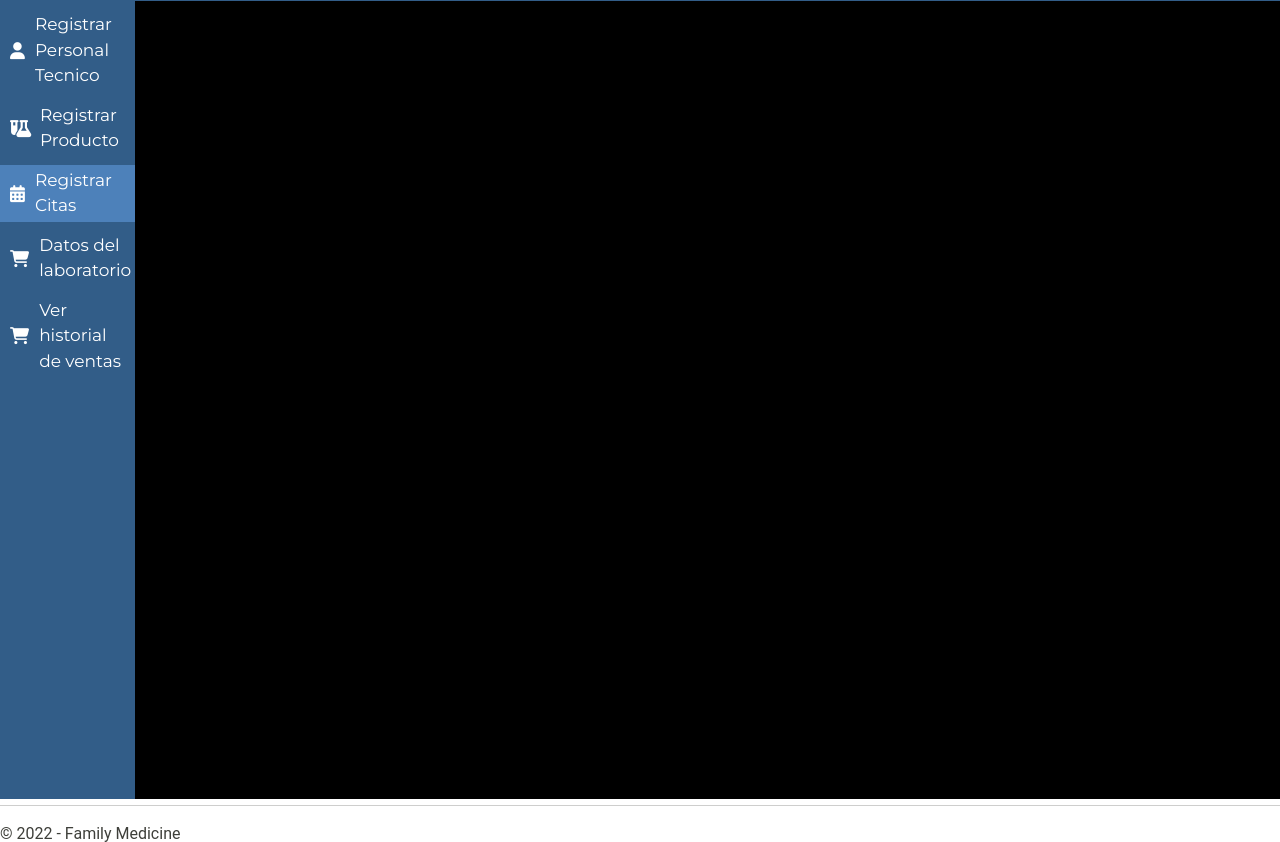
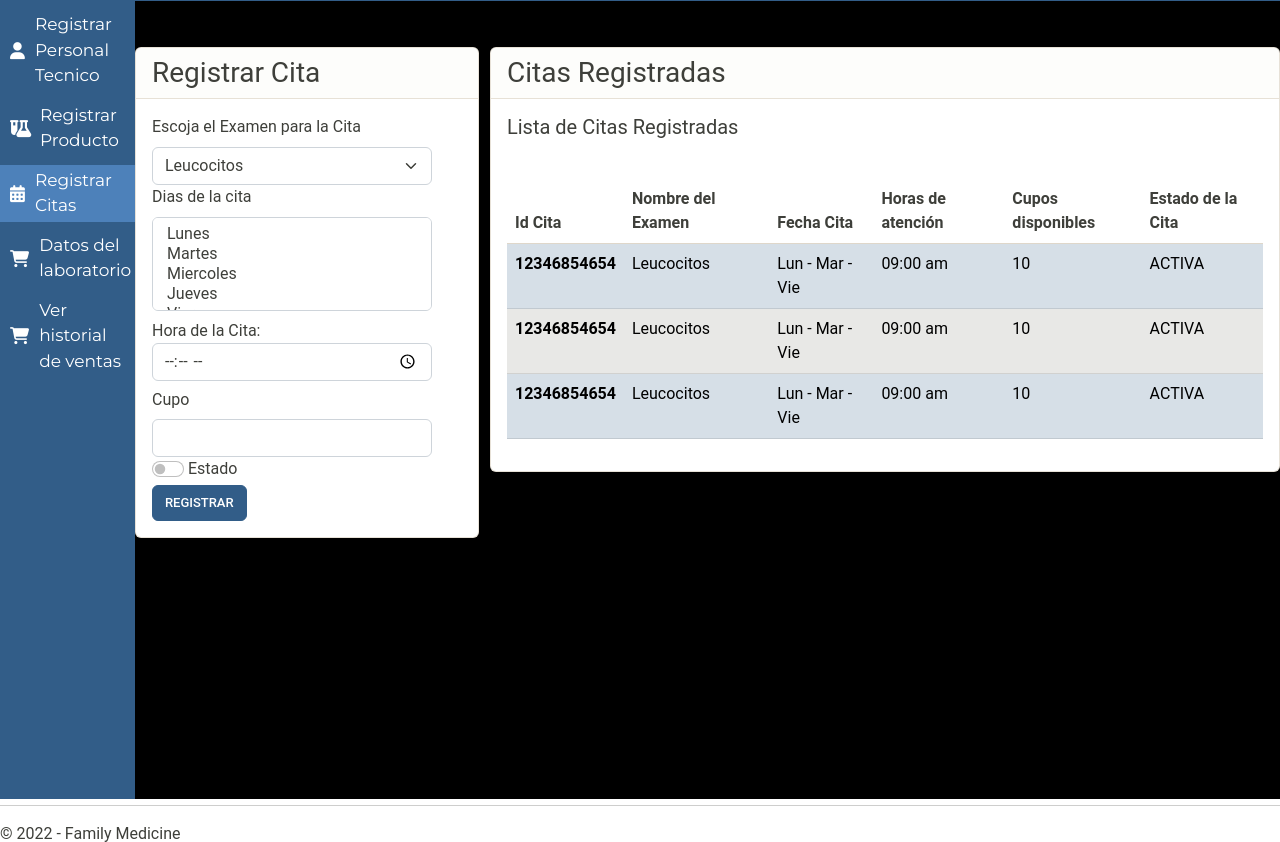
Before and after one commit to cristopher9730/Family-Medicine, an ASP.NET MVC app: template FamilyMedicine/Views/DashboardAdminLaboratorio/DashAdminLabRegistrarCitas.cshtml in a window 1280 px wide. Shown: the part 61-903 px from the top of the page. Run offline with ASP.NET Core 8 and stand-ins for ASP.NET MVC 5, Linux system fonts and the light colour scheme; the template is opened without the code that fills it, so the values that code supplies are empty; the project's own start-up code is not run, and a stand-in starts its controllers and pages; some libraries are stand-ins or nearby versions.

Commit message:
dashboard admin

```diff
--- a/FamilyMedicine/Controllers/DashboardAdminLaboratorioController.cs
+++ b/FamilyMedicine/Controllers/DashboardAdminLaboratorioController.cs
@@ -8,7 +8,7 @@ namespace FamilyMedicine.Controllers
 {
     public class DashboardAdminLaboratorioController : Controller
     {
-        public ActionResult DashboardAdminLaboratorio()
+        public ActionResult DashAdminLabRegistrarCitas()
         {
             return View();
         }
--- a/FamilyMedicine/Views/DashboardAdminLaboratorio/DashAdminLabRegistrarCitas.cshtml
+++ b/FamilyMedicine/Views/DashboardAdminLaboratorio/DashAdminLabRegistrarCitas.cshtml
@@ -1,6 +1,6 @@
 
 @{
-    ViewBag.Title = "DashboardAdminLaboratorio";
+    ViewBag.Title = "DashAdminLabRegistrarCitas";
     Layout = "~/Views/Shared/_Layout.cshtml";
 }
 
@@ -34,5 +34,113 @@
     </section>
 
     <section class="contenedorDeHeader">
+
+        <fieldset class="mt-5">
+
+            <div class="card mb-3" style="width: 30%; float:left">
+                <h3 class="card-header">Registrar Cita</h3>
+                <div class="card-body">
+                    <form>
+
+                        <div class="form-group">
+                            <label for="exampleSelect2" class="form-label">Escoja el Examen para la Cita</label>
+                            <select class="form-select" id="examenesId">
+                                <option>Leucocitos</option>
+                                <option>Hemoglobina</option>
+                                <option>Orina</option>
+                                <option>Heces</option>
+                                <option>Tiroides T1</option>
+                                <option>Colonoscopia</option>
+                                <option>Doping</option>
+                            </select>
+                        </div>
+
+                        <div class="form-group">
+                            <label for="exampleSelect2" class="form-label">Dias de la cita</label>
+                            <select multiple="" class="form-select" id="exampleSelect2">
+                                <option>Lunes</option>
+                                <option>Martes</option>
+                                <option>Miercoles</option>
+                                <option>Jueves</option>
+                                <option>Viernes</option>
+                                <option>Sabado</option>
+                                <option>Domingo</option>
+                            </select>
+                        </div>
+
+                        <div class="form-group mt-2">
+                            <label for="hora">Hora de la Cita:</label>
+                            <input id="hora" class="form-control" type="time" />
+                        </div>
+
+                        <div class="form-group">
+                            <label class="col-form-label" for="inputDefault">Cupo</label>
+                            <input type="number" class="form-control" id="inputDefault">
+                        </div>
+
+                        <div class="form-group form-switch">
+                            <input class="form-check-input" type="checkbox" id="flexSwitchCheckDefault">
+                            <label class="form-check-label" for="flexSwitchCheckDefault">Estado</label>
+                        </div>
+
+                        <div class="mt-1">
+                            <button type="submit" class="btn btn-primary">Registrar</button>
+                        </div>
+
+                    </form>
+                </div>
+            </div>
+
+            <div class="card mb-3" style="width: 69%; float:right">
+                <h3 class="card-header">Citas Registradas</h3>
+                <div class="card-body">
+                    <h5 class="card-title">Lista de Citas Registradas</h5>
+                </div>
+                <div class="card-body">
+                    <table class="table table-hover">
+                        <thead>
+                            <tr>
+                                <th scope="col">Id Cita</th>
+                                <th scope="col">Nombre del Examen</th>
+                                <th scope="col">Fecha Cita</th>
+                                <th scope="col">Horas de atención</th>
+                                <th scope="col">Cupos disponibles</th>
+                                <th scope="col">Estado de la Cita</th>
+
+                            </tr>
+                        </thead>
+                        <tbody>
+                            <tr class="table-primary">
+                                <th scope="row">12346854654</th>
+                                <td>Leucocitos</td>
+                                <td>Lun - Mar - Vie</td>
+                                <td>09:00 am</td>
+                                <td>10</td>
+                                <td>ACTIVA</td>
+                            </tr>
+                            <tr class="table-secondary">
+                                <th scope="row">12346854654</th>
+                                <td>Leucocitos</td>
+                                <td>Lun - Mar - Vie</td>
+                                <td>09:00 am</td>
+                                <td>10</td>
+                                <td>ACTIVA</td>
+                            </tr>
+                            <tr class="table-primary">
+                                <th scope="row">12346854654</th>
+                                <td>Leucocitos</td>
+                                <td>Lun - Mar - Vie</td>
+                                <td>09:00 am</td>
+                                <td>10</td>
+                                <td>ACTIVA</td>
+                            </tr>
+                        </tbody>
+                    </table>
+                </div>
+            </div>
+        </fieldset>
+
+
+
     </section>
 </section>
```
Also changed, not shown: FamilyMedicine/FamilyMedicine.csproj.
